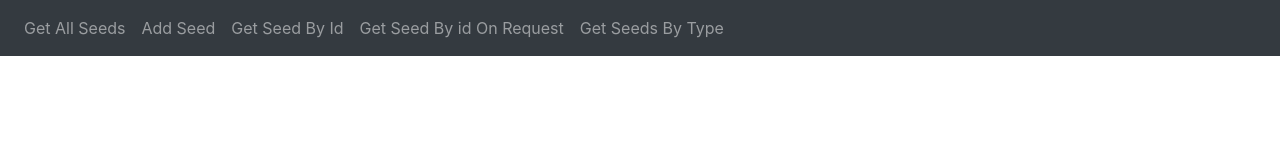
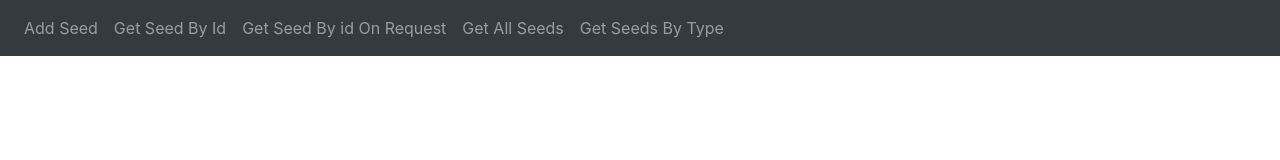
Before and after one commit to yashbhatia100/OnlinePlantNursery-UI, a React (Create React App) app in the folder onlineplantnursery/: page / in a window 1280 px wide. Shown: the top 160 px of the page. Built offline with nearby package versions, Linux system fonts and the light colour scheme.

Commit message:
components completed

```diff
--- a/onlineplantnursery/src/App.js
+++ b/onlineplantnursery/src/App.js
@@ -20,9 +20,11 @@ function App() {
 
             <div className="col-md-9">
         <Switch>
-
+          <Route exact path="/addseed" component={AddSeed} />
           <Route exact path="/seedbyid/:seedId" component={GetSeedById} />
-
+          <Route exact path="/seedbyidonrequest" component={GetSeedByIdRequest} />
+          <Route exact path="/allseeds" component={GetAllSeeds} />
+          <Route exact path="/seedsbytype" component={GetAllSeedsByType} />
         </Switch>
         </div>
         </div>
--- a/onlineplantnursery/src/component/seed/Home.js
+++ b/onlineplantnursery/src/component/seed/Home.js
@@ -1,7 +1,7 @@
 export default function home(){
     return(
         <div>
-            <h3>Plant Module</h3>
+            <h3>Seed Module</h3>
         </div>
     );
 }
--- a/onlineplantnursery/src/component/seed/Navbar.js
+++ b/onlineplantnursery/src/component/seed/Navbar.js
@@ -11,26 +11,31 @@ export default function Navbar() {
 
                 <div className="collapse navbar-collapse" id="navbarSupportedContent">
                     <ul className="navbar-nav mr-auto">
+                    <   li className="nav-item">
+                            <Link to="/addseed" className="nav-link">
+                                Add Seed
+                            </Link>
+                        </li>
+
+                        <li className="nav-item">
+                            <Link to="/seedbyid/:seedId" className="nav-link">
+                                Get Seed By Id
+                            </Link>
+                        </li>
+
+                        <li className="nav-item">
+                            <Link to="seedbyidonrequest" className="nav-link">
+                                Get Seed By id On Request
+                            </Link>
+                        </li>
+
                         <li className="nav-item">
                             <Link to="/allseeds" className="nav-link">
                                 Get All Seeds
                             </Link>
                         </li>
-                        <li className="nav-item">
-                            <Link to="/addseed" className="nav-link">
-                                Add Seed
-                            </Link>
-                        </li>
-                        <li className="nav-item">
-                            <Link to="/seedbyid/:seedId" className="nav-link">
-                                Get Seed By Id
-                            </Link>
-                        </li>
-                        <li className="nav-item">
-                            <Link to="seedbyidonrequest" className="nav-link">
-                                Get Seed By id On Request
-                            </Link>
-                        </li>
+
+
                         <li className="nav-item">
                             <Link to="/seedsbytype" className="nav-link">
                                 Get Seeds By Type
```
Also changed, not shown: onlineplantnursery/src/component/seed/AddSeed.js (line endings or trailing spaces).
